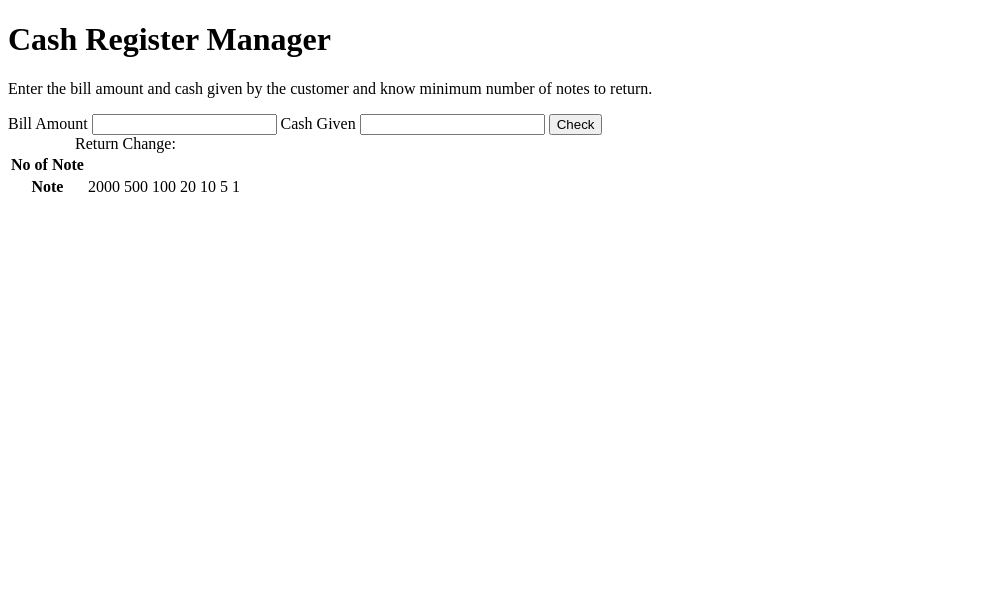
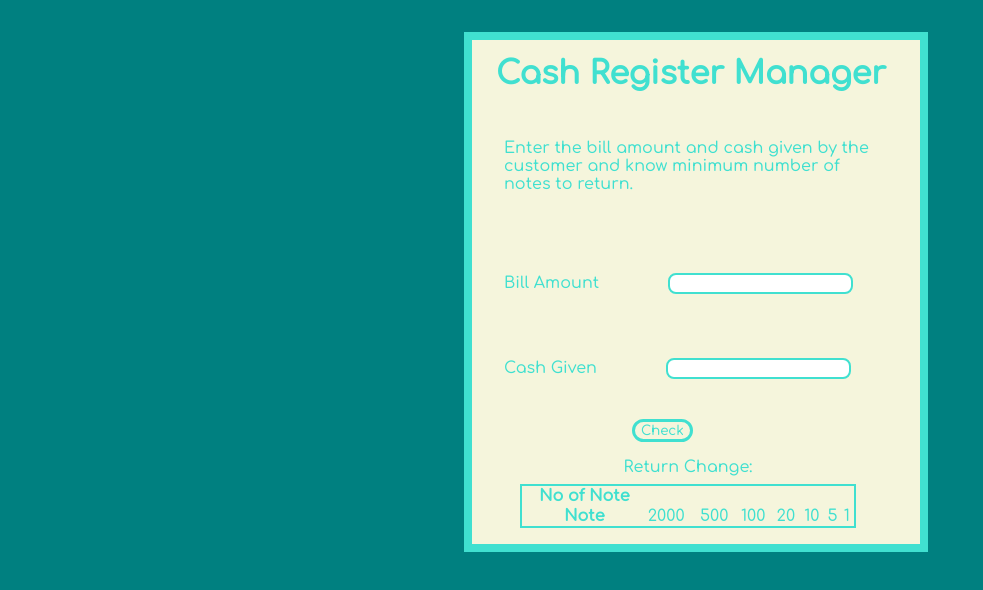
Before and after one commit to Shivani-exe/mark10, a plain HTML site: page index.html in a window 1280 px wide. Shown: the whole page, without its empty margins (0-983 px from the left). Drawn offline with Linux system fonts and the light colour scheme.

Commit message:
css done

```diff
--- a/app.js
+++ b/app.js
@@ -34,19 +34,20 @@ function onClickHandler()
 
                 var amountToBeReturned=cashGiven.value-billAmount.value;
                 calculate(amountToBeReturned);
+                outputText.innerText= "Here is your return!😀";
             }
             else
             {
-                outputText.innerText="Do you want to wash utensils?";
+                outputText.innerText="Do you want to wash utensils?😏";
             }
         }
         else{
-            outputText.innerText= "Invalid Bill Amount";
+            outputText.innerText= "Invalid Bill Amount😑";
         }
     }
     else
     {
-            outputText.innerText= "Please enter Bill Amount";
+            outputText.innerText= "Please enter Bill Amount😑";
     }
 
 }
--- a/index.html
+++ b/index.html
@@ -7,16 +7,22 @@
     <title>Cash Register</title>
     <link rel="stylesheet" href="styles.css">
 </head>
-<body>
-    <h1 class="container">Cash Register Manager</h1>
-    <p class="container-para">Enter the bill amount and cash given by the customer and know minimum number of notes to return.</p>
-    <label for="bill-amount">Bill Amount</label>
+<body class="container">
+    <div class="container-box">
+    <h1 class="container-heading">Cash Register Manager</h1>
+    <p class="container-para">Enter the bill amount and
+        cash given by the<br>customer and know minimum number
+         of <br>notes to return.</p>
+    <label for="bill-amount" class="label-bill-amount">Bill Amount</label>
     <input type="text" class="bill-amount"/>
+    <br>
     <label  for="cash-given" class="label-cash-given">Cash Given</label>
+
     <input  type="text" class="cash-given"/>
+    <br>
     <button id="btn-check">Check</button>
     <table  class="change-table">
-        <caption>
+        <caption id="change-table-caption">
             Return Change:
         </caption>
         <tr>
@@ -42,5 +48,6 @@
     </table>
     <div id='output-text'></div>
     <script src="app.js" type="text/javascript"></script>
+    </div>
 </body>
 </html>
--- a/styles.css
+++ b/styles.css
@@ -0,0 +1,86 @@
+
+@import url('https://fonts.googleapis.com/css2?family=Comfortaa:wght@500&display=swap');
+
+.container{
+    color:turquoise;
+    margin:2rem;
+    margin-left:27rem;
+    margin-right: 20rem;
+    font-family: 'Comfortaa', cursive;
+    margin-bottom: 3rem;
+    margin-top: 0rem;;
+
+    padding: 2rem;
+    background-color: teal;
+
+}
+.container-heading{
+    padding-left:0.5rem;
+    margin: 1rem;
+}
+.container-box{
+    border-width: 0.5rem;
+    margin:0rem;
+    border-style: solid;
+    border-color: turquoise;
+    background-color: beige;
+
+}
+
+.container-para{
+    padding: 2rem;
+}
+.bill-amount{
+    margin: 2rem;
+    border-color:turquoise;
+    border-radius: 0.5rem;
+    border-style: solid;
+    color:turquoise;
+    outline: none;
+    font-weight: 2rem;
+
+}
+.cash-given{
+    margin: 2rem;
+    border-color:turquoise;
+    border-radius: 0.5rem;
+    border-style: solid;
+    color:turquoise;
+    outline: none;
+
+}
+.label-cash-given{
+ margin:2rem;
+}
+.label-bill-amount{
+margin: 2rem;
+}
+#btn-check{
+    border:turquoise;
+    border-style: solid;
+    border-radius: 2rem;
+    background-color:beige;
+    font-family: 'Comfortaa', cursive;
+    color: turquoise;
+    margin-left: 10rem;
+    margin-top: 0.5rem;
+    cursor: pointer;
+
+
+}
+.change-table{
+border-collapse: collapse;
+border: 2px solid turquoise;
+margin: 1rem;
+margin-left: 3rem;
+width:75%;
+
+}
+#change-table-caption{
+margin-bottom:0.5rem;
+}
+#output-text{
+    margin-left: 8rem;
+    margin-bottom: 0.5rem;
+    font-size: 1rem;
+}
```
